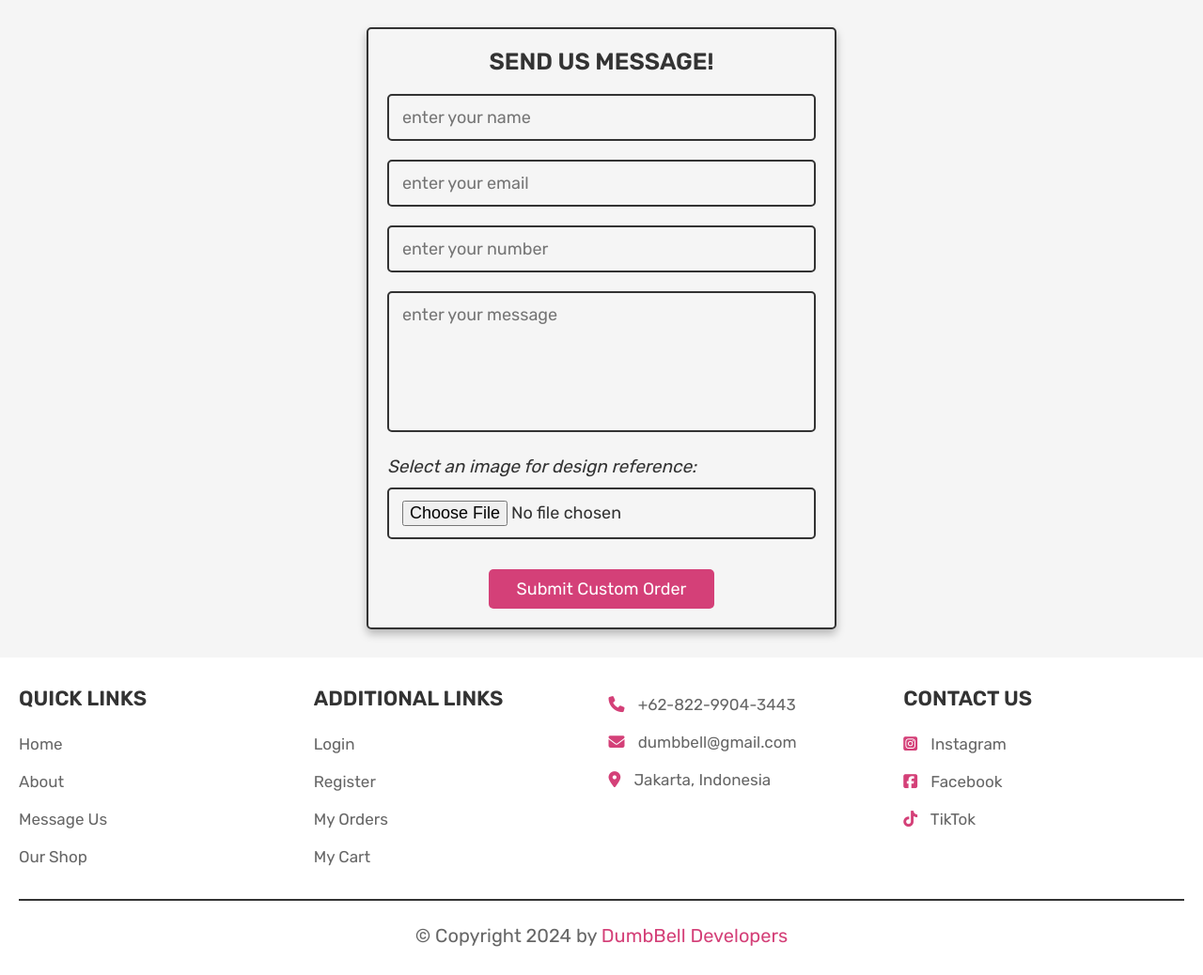
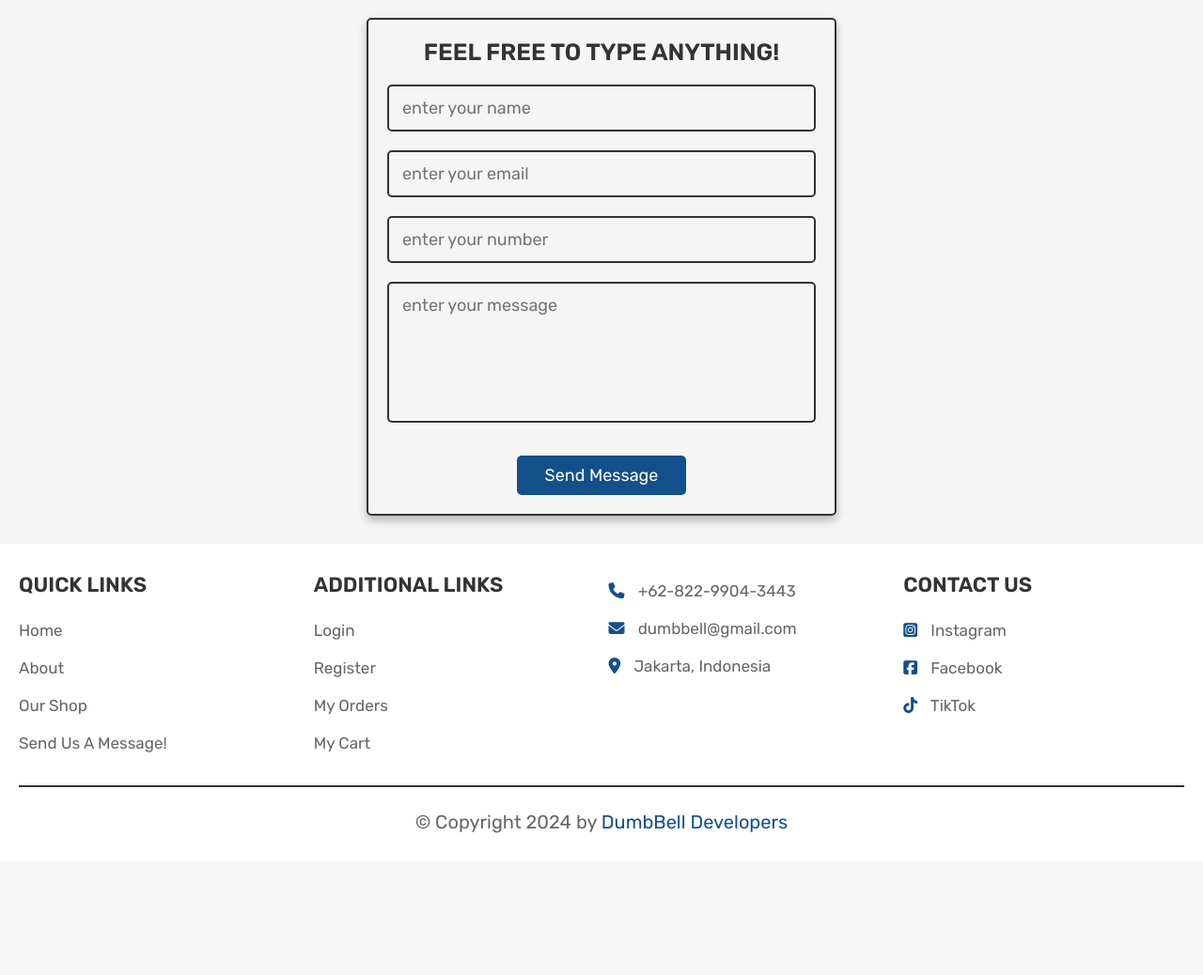
Before and after one commit to pinkybeast/DumbBell, a PHP site: page /custom.php in a window 1280 px wide. Shown: the part 393-1431 px from the top of the page at 94% size. After the commit the page ends 1280 px from the top, so only its background shows below. Run offline with PHP 8.4, Linux system fonts and the light colour scheme; a user stored in the database is signed in; data comes from the database, SQL or seed files in the repository.

Commit message:
Udah 60%

```diff
--- a/css/admin_style.css
+++ b/css/admin_style.css
@@ -2,7 +2,7 @@
 
 :root {
     /*--purple: #ac27ac;*/
-    --purple: #d42a6b;
+    --purple: hsl(210, 76%, 31%);
     /* --orange:#e67716; */
     --orange: rgb(56, 191, 196);
     --red:#cb0303;
--- a/css/style.css
+++ b/css/style.css
@@ -1,7 +1,7 @@
 @import url('https://fonts.googleapis.com/css2?family=Archivo+Black&family=Righteous&family=Rubik:wght@300;400;500;600&family=Secular+One&display=swap');
 
 :root {
-    --purple: #d44078;
+    --purple: hsl(210, 76%, 31%);
     /* --orange:#e67716; */
     --orange: rgb(56, 191, 196);
     --red:#cb0303;
@@ -159,9 +159,9 @@ section{
     min-height: 30vh;
 
     /* background-color: var(--black); */
-    background: url('../images/about-bg6.jpg');
-    background-size: cover;
-    background-position: top;
+    background: url('../images/gymbg1.jpg');
+    background-size:auto;
+    background-position: center;
 
     text-align: center;
 }
@@ -336,8 +336,8 @@ section{
 .header .flex .logo {
     font-size: 3.1rem;
     font-family: 'Archivo Black', sans-serif;
-    text-transform: uppercase;
-    color: rgb(229, 130, 146);
+    text-transform:none;
+    color: rgb(195, 0, 0)
     padding-top: 1rem;
 }
 
@@ -446,7 +446,7 @@ section{
 .home{
     min-height: 75vh;
     /* background: url('../images/home-bg.png') no-repeat; */
-    background: url('../images/bg3.jpg') no-repeat;
+    background: url('../images/gymbg1.jpg') no-repeat;
     background-size: cover;
     background-position:right;
     display: flex;
--- a/custom.php
+++ b/custom.php
@@ -53,7 +53,7 @@
         <meta charset="UTF-8">
         <meta http-equiv="X-UA-Compatible" content="IE=edge">
         <meta name="viewport" content="width=device-width, initial-scale=1.0">
-        <title>Custom Order</title>
+        <title>Review</title>
 
         <!--font awesome cdnjs link-->
         <link rel="stylesheet" href="https://cdnjs.cloudflare.com/ajax/libs/font-awesome/6.5.2/css/all.min.css">
@@ -69,21 +69,20 @@
     ?>
 
         <section class="heading">
-            <h3>custom order</h3>
+            <h3>Let Us Know What You Have In Mind!</h3>
             <p> <a href="index.php">home</a> / custom </p>
         </section>
 
         <section class="custom">
 
             <form action="" method="POST" enctype="multipart/form-data">
-                <h3>send us message!</h3>
+                <h3>Feel Free To Type Anything!</h3>
                 <input type="text" name="name" placeholder="enter your name" class="box" required>
                 <input type="email" name="email" placeholder="enter your email" class="box" required>
                 <input type="number" name="number" placeholder="enter your number" class="box" required>
                 <textarea name="message" class="box" placeholder="enter your message" required cols="30" rows="10"></textarea>
-                <p>Select an image for design reference:</p>
-                <input type="file" id="image-files" name="image" accept="image/jpg, image/jpeg, image/png" class="box"><br><br>
-                <input type="submit" value="submit custom order" name="send" class="btn">
+                <br><br>
+                <input type="submit" value="send message" name="send" class="btn">
             </form>
 
         </section>
--- a/earrings.php
+++ b/earrings.php
@@ -79,13 +79,13 @@
         include_once('./header.php');
     ?>
         <section class="heading">
-            <h3>Our Shop</h3>
+            <h3>Products For Bulking</h3>
             <p><a href="index.php">home</a> / shop</p>
         </section>
 
         <section class="earrings">
 
-            <h1 class="title"><span>&#9829;</span> Earrings <span>&#9829;</span></h1>
+            <h1 class="title">Bulking</h1>
 
             <div class="box-container">
 
--- a/footer.php
+++ b/footer.php
@@ -6,8 +6,8 @@
             <h3>Quick Links</h3>
             <a href="index.php">Home</a>
             <a href="about.php">About</a>
-            <a href="custom.php">Message Us</a>
             <a href="shop.php">Our Shop</a>
+            <a href="custom.php">Send Us A Message!</a>
         </div>
 
         <div class="box">
@@ -29,8 +29,6 @@
             <a href="https://www.instagram.com/dumbbell/" target="_blank"><i class="fa-brands fa-square-instagram" aria-hidden="true"></i> Instagram </a>
             <a href="https://www.facebook.com/dumbbell"><i class="fa-brands fa-square-facebook" aria-hidden="true"></i> Facebook </a>
             <a href="https://www.tiktok.com/@dumbbell"><i class="fab fa-tiktok"></i> TikTok </a>
-
-            <a href=""></a>
         </div>
     </div>
 
--- a/header.php
+++ b/header.php
@@ -21,12 +21,8 @@
                 <li><a href="index.php">Home</a></li>
                 <li><a href="about.php">About</a></li>
                 <li><a href="shop.php">Shop</a></li>
-                <li><a href="#">Orders <i class="fa-solid fa-caret-down"></i></a>
-                    <ul>
-                        <li><a href="custom.php">Custom Orders</a></li>
-                        <li><a href="orders.php">Placed Orders</a></li>
-                    </ul>
-                </li>
+                <li><a href="orders.php">Orders</a></li>
+                <li><a href="custom.php">Message</a></li>
                 <li><a href="#">Account <i class="fa-solid fa-caret-down"></i></a>
                     <ul>
                         <li><a href="login.php">Login</a></li>
--- a/necklace.php
+++ b/necklace.php
@@ -79,13 +79,13 @@
         include_once('./header.php');
     ?>
         <section class="heading">
-            <h3>Our Shop</h3>
+            <h3>Products for Cutting</h3>
             <p><a href="index.php">home</a> / shop</p>
         </section>
 
         <section class="necklaces">
 
-            <h1 class="title"><span>&#9829;</span> Necklaces <span>&#9829;</span></h1>
+            <h1 class="title">Cutting </h1>
 
             <div class="box-container">
 
--- a/view_page.php
+++ b/view_page.php
@@ -35,7 +35,6 @@
         $product_id = $_POST['product_id'];
         $product_name = $_POST['product_name'];
         $product_price = $_POST['product_price'];
-        $product_color = $_POST['product_color'];
         $product_category = $_POST['product_category'];
         $product_quantity = $_POST['product_quantity'];
         $product_image = $_POST['product_image'];
@@ -80,7 +79,7 @@
         include_once('./header.php');
     ?>
         <section class="quick-view">
-            <h1 class="title"><span>&#9829;</span> product details <span>&#9829;</span></h1>
+            <h1 class="title"> product details </h1>
             <?php
                 if(isset($_GET['pid'])){
                     $pid = $_GET['pid'];
@@ -94,7 +93,6 @@
                 <div class="name"><?php echo $fetch_products['name']; ?></div>
                 <div class="price">Rp <?php echo $fetch_products['price']; ?></div>
                 <div class="category"><?php echo $fetch_products['category']; ?></div>
-                <div class="color">in <?php echo $fetch_products['color']; ?></div>
                 <div class="details"><?php echo $fetch_products['details']; ?></div>
                 <input type="number" min="0" max="100" value="1" name="product_quantity" class="qty">
                 <input type="hidden" name="product_id" value="<?php echo $fetch_products['id']; ?>" >
```
Also changed, not shown: about.php (+5 -5 lines), index.php (+14 -5 lines), shop.php (+2 -5 lines), images/bulking1.jpg (added), images/cutting1.jpg (added), images/cutting2.jpg (added), images/gymbg.jpg (added), images/gymbg1.jpg (added), images/gymbg2.jpg (added).
